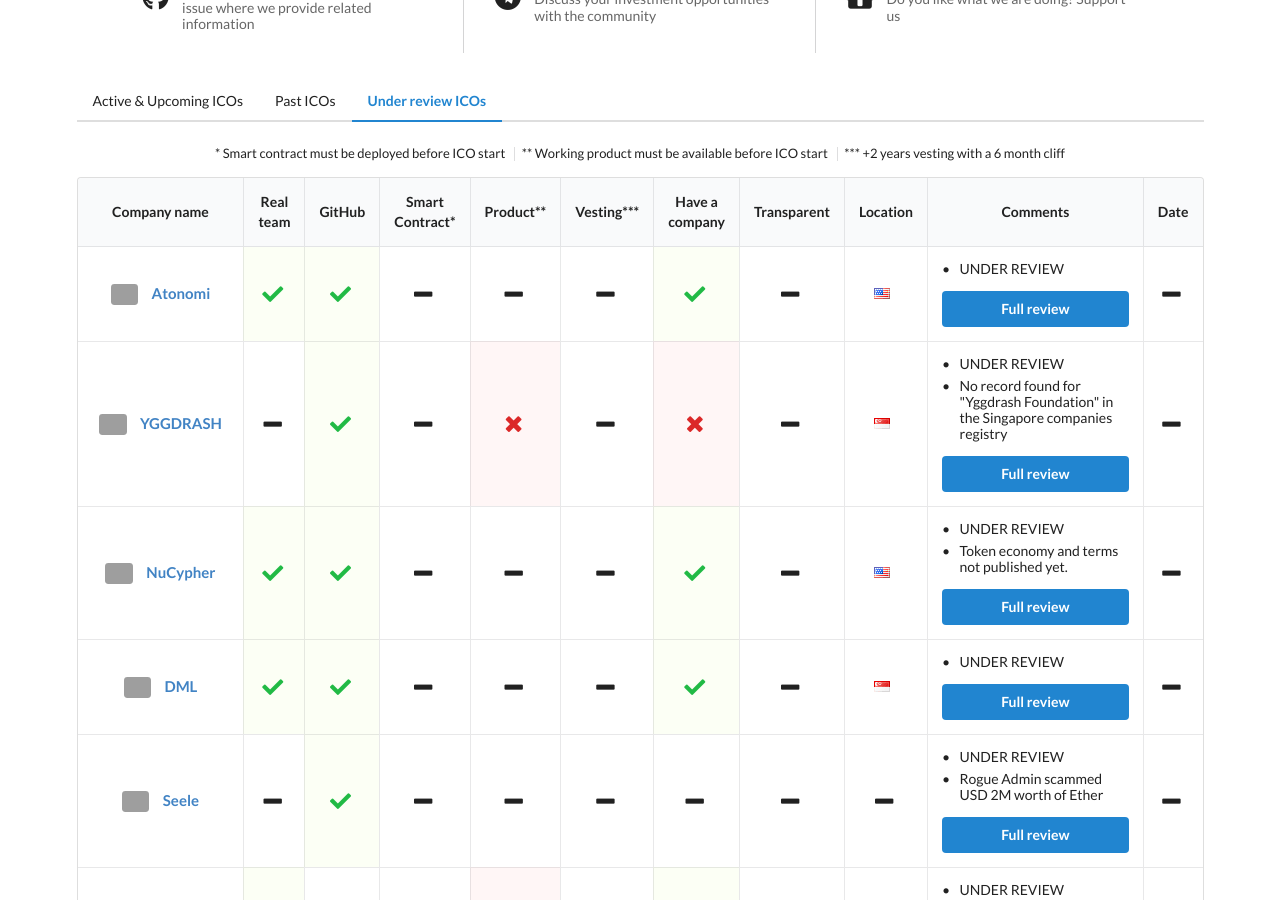
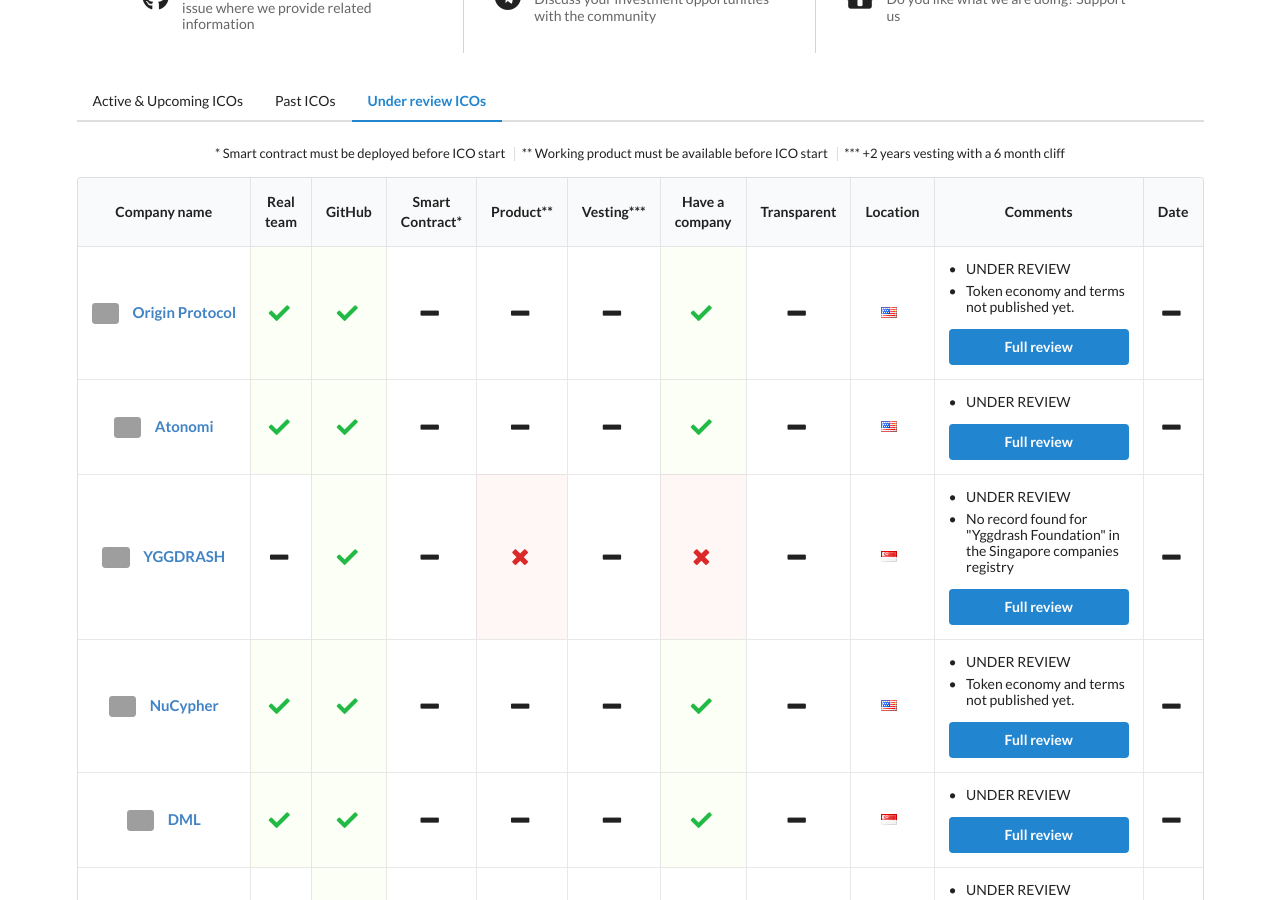
Before and after one commit to ico-check/ico-check, a Jekyll site: the page built from in-review.md, in a window 1280 px wide and 900 px high, scrolled down 315 px. Built offline with Jekyll 4.4.1, drawn with Linux system fonts in a browser that asks for light colours; nearby versions of some CDN libraries; grey boxes are pictures that could not be loaded.

Commit message:
51-originprotocol-ico-check
Added Origin Protocol

```diff
--- a/_data/in-review-icos.yml
+++ b/_data/in-review-icos.yml
@@ -1,3 +1,22 @@
+- name: Origin Protocol
+  image: https://i.imgur.com/ZzrzwEM.jpg
+  url: https://www.originprotocol.com
+  real_team: true
+  github: true
+  smart_contract:
+  product:
+  min_vesting:
+  have_company: true
+  transparent:
+  location: United States
+  comments:
+    - content: UNDER REVIEW
+    - content: Token economy and terms not published yet.
+  ico_start_date:
+  ico_end_date:
+  safe:
+  issue_url: https://github.com/ico-check/ico-check/issues/63
+
 - name: Atonomi
   image: https://i.imgur.com/8kn8hF1.jpg
   url: https://atonomi.io/
```
